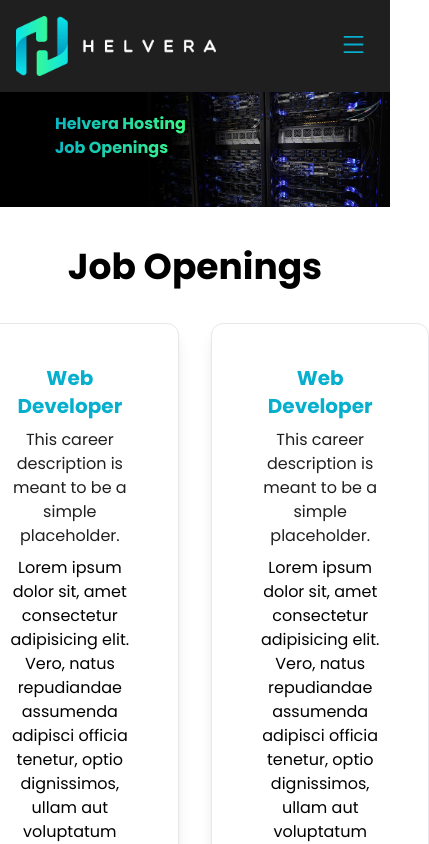
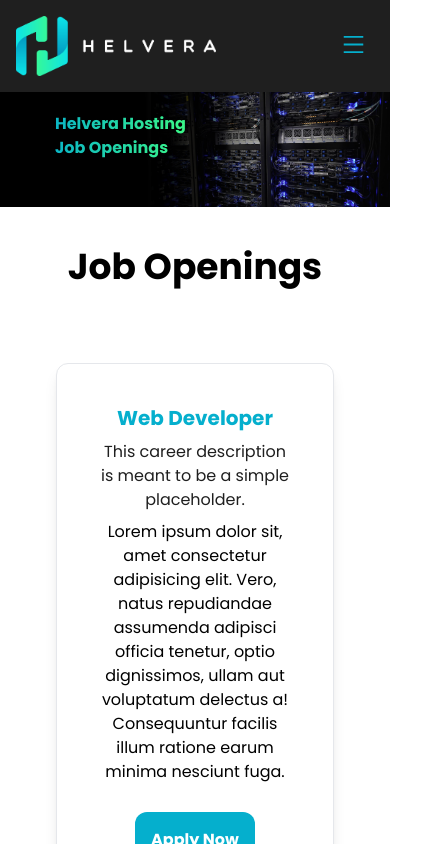
Before and after one commit to jrmichell/helvera, a Next.js app in the folder frontend/: page /jobs in a window 390 px wide. Shown: the top 844 px of the page, 429 px wide, since content can reach past the window. Built offline with nearby package versions, Linux system fonts and the light colour scheme.

Commit message:
fix: jobs styling
Fixed the jobs page to be more responsive with the cards

```diff
--- a/frontend/app/jobs/page.tsx
+++ b/frontend/app/jobs/page.tsx
@@ -20,7 +20,8 @@ export default function Jobs() {
         Job Openings
       </h1>
       <section>
-        <div className="flex justify-center items-center">
+        <div className="flex justify-center">
+          <div className="grid lg:grid-cols-2 grid-cols-1 m-10">
             <JobCard
               job="Web Developer"
               description="This career description is meant to be a simple placeholder."
@@ -28,8 +29,8 @@ export default function Jobs() {
               <p className="text-center">
                 Lorem ipsum dolor sit, amet consectetur adipisicing elit. Vero,
                 natus repudiandae assumenda adipisci officia tenetur, optio
-              dignissimos, ullam aut voluptatum delectus a! Consequuntur facilis
-              illum ratione earum minima nesciunt fuga.
+                dignissimos, ullam aut voluptatum delectus a! Consequuntur
+                facilis illum ratione earum minima nesciunt fuga.
               </p>
               <div className="flex justify-center items-center m-2">
                 <Button content="Apply Now" />
@@ -42,14 +43,15 @@ export default function Jobs() {
               <p className="text-center">
                 Lorem ipsum dolor sit, amet consectetur adipisicing elit. Vero,
                 natus repudiandae assumenda adipisci officia tenetur, optio
-              dignissimos, ullam aut voluptatum delectus a! Consequuntur facilis
-              illum ratione earum minima nesciunt fuga.
+                dignissimos, ullam aut voluptatum delectus a! Consequuntur
+                facilis illum ratione earum minima nesciunt fuga.
               </p>
               <div className="flex justify-center items-center m-2">
                 <Button content="Apply Now" />
               </div>
             </JobCard>
           </div>
+        </div>
       </section>
     </div>
   );
```
Lines whose indentation alone changed are shown as unchanged.
